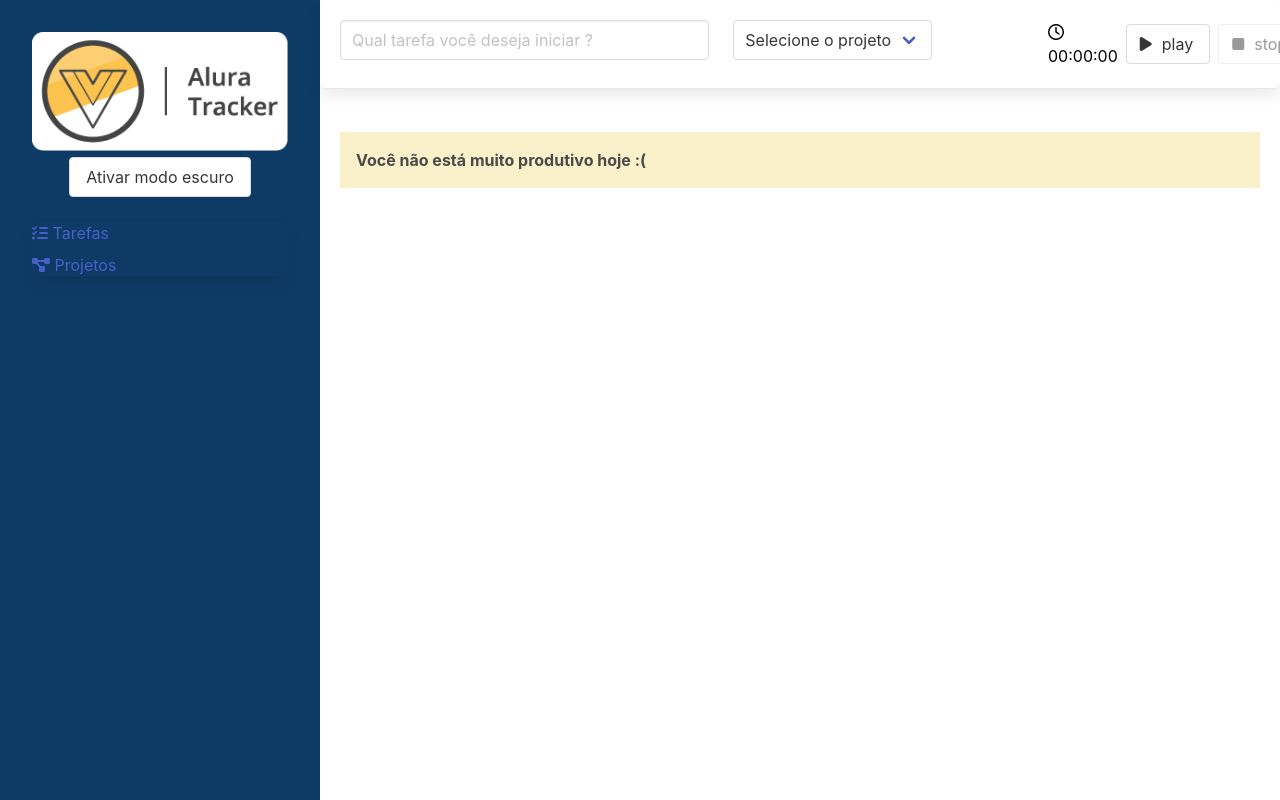
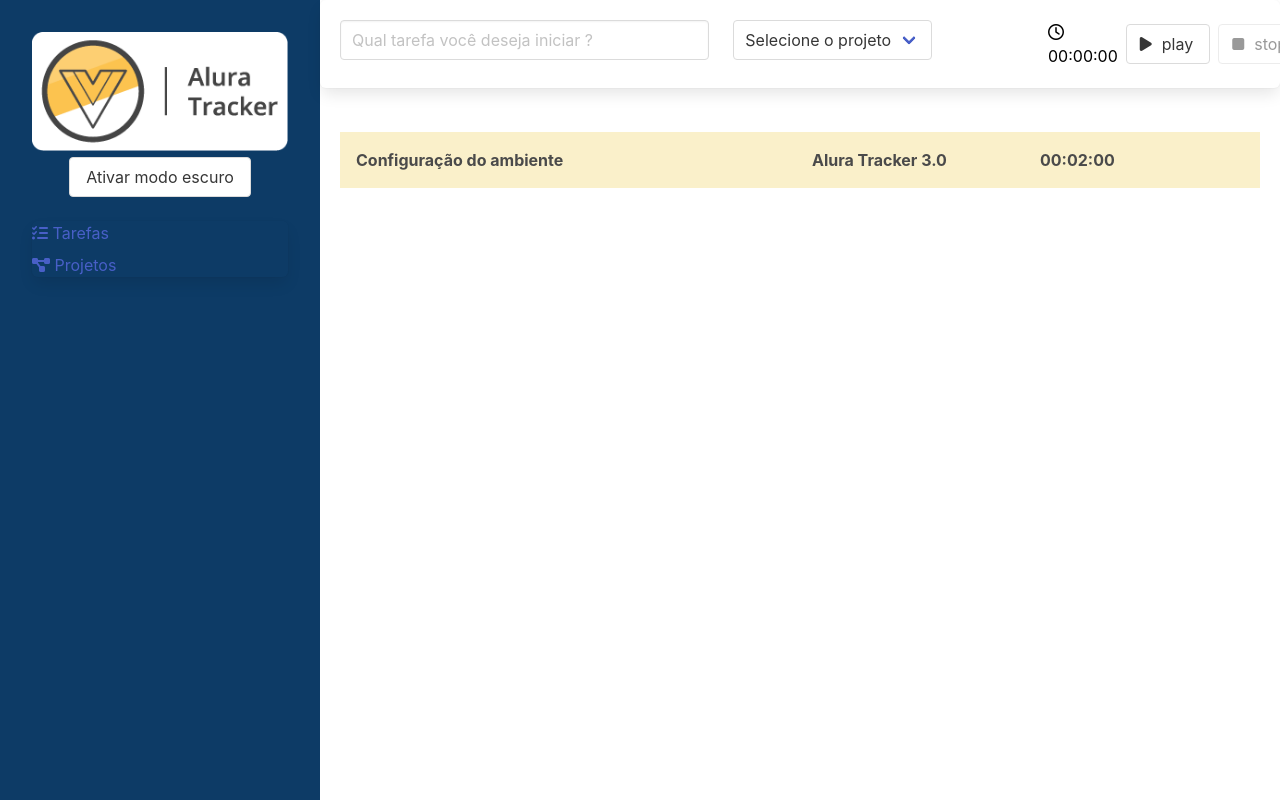
Before and after one commit to NelioGouvea/my-alura-tracker, a Vue app: page / in a window 1280 px wide. Shown: the top 800 px of the page. Built offline with nearby package versions, Linux system fonts and the light colour scheme; data requests are answered from the project's data file.

Commit message:
Finaliza Capítulo 2 (Organizando a store)

```diff
--- a/db.json
+++ b/db.json
@@ -1,8 +1,23 @@
 {
   "projetos": [
     {
-      "nome": "Opa",
+      "nome": "Alura Tracker 3.0",
+      "id": 1
+    },
+    {
+      "nome": "ByteBank",
       "id": 2
+    }
+  ],
+  "tarefas": [
+    {
+      "id": 1,
+      "duracaoEmSegundos": 120,
+      "descricao": "Configuração do ambiente",
+      "projeto": {
+        "nome": "Alura Tracker 3.0",
+        "id": 1
+      }
     }
   ]
 }
--- a/src/components/Formulario.vue
+++ b/src/components/Formulario.vue
@@ -64,7 +64,7 @@
   setup() {
     const store = useStore(key)
     return {
-      projetos: computed(() => store.state.projetos)
+      projetos: computed(() => store.state.projeto.projetos)
     }
   }
 });
--- a/src/components/Tarefa.vue
+++ b/src/components/Tarefa.vue
@@ -1,6 +1,6 @@
 <template>
     <Box>
-        <div class="columns">
+        <div class="columns clicavel" @click="tarefaClicada">
             <div class="column is-6">
                 {{ tarefa.descricao || 'Tarefa sem desrição' }}
             </div>
@@ -23,6 +23,7 @@
 
 export default defineComponent({
     name: 'Tarefa',
+    emits: ['aoTarefaClicada'],
     components: {Box},
 
     componentes: {
@@ -37,6 +38,12 @@
         }
     },
 
+    methods: {
+        tarefaClicada() : void {
+            this.$emit('aoTarefaClicada', this.tarefa)
+        }
+    },
+
     computed: {
         tempoGasto() : string {
             return new Date(this.tarefa.duracaoEmSegundos * 1000)
@@ -48,3 +55,9 @@
 })
 
 </script>
+
+<style scoped>
+.clicavel {
+    cursor: pointer;
+}
+</style>
--- a/src/interfaces/ITarefa.ts
+++ b/src/interfaces/ITarefa.ts
@@ -4,4 +4,5 @@
     duracaoEmSegundos: number,
     descricao: string,
     projeto: IProjeto,
+    id: number,
 }
--- a/src/store/index.ts
+++ b/src/store/index.ts
@@ -1,40 +1,37 @@
-import IProjeto from "@/interfaces/IProjeto";
 import {createStore, Store, useStore as vuexUseStore} from "vuex";
 import {InjectionKey} from "vue";
-import {ADICIONA_PROJETO, ALTERA_PROJETO, DEFINIR_PROJETOS, EXCLUIR_PROJETO, NOTIFICAR} from "./tipo-mutacoes";
-import {INotificacao, TipoNotificacao} from "@/interfaces/INotificacao";
-import {ALTERAR_PROJETO, CADASTRAR_PROJETO, OBTER_PROJETOS, REMOVER_PROJETO} from "@/store/tipo-acoes";
+import {
+    ADICIONA_TAREFA,
+    ALTERA_TAREFA,
+    DEFINIR_TAREFAS,
+    NOTIFICAR
+} from "./tipo-mutacoes";
+import { INotificacao } from "@/interfaces/INotificacao";
+import {
+    ALTERAR_TAREFA,
+    CADASTRAR_TAREFA,
+    OBTER_TAREFAS,
+} from "@/store/tipo-acoes";
 import http from "@/http"
+import ITarefa from "@/interfaces/ITarefa";
+import {EstadoProjeto, projeto} from "@/store/modulos/projeto";
 
-interface Estado {
-    projetos: IProjeto[],
+export interface Estado {
+    tarefas: ITarefa[],
     notificacoes: INotificacao[],
+    projeto: EstadoProjeto
 }
 
 export const key: InjectionKey<Store<Estado>> = Symbol()
 export const store = createStore<Estado>({
     state: {
-        projetos: [],
-        notificacoes: []
+        tarefas: [],
+        notificacoes: [],
+        projeto: {
+            projetos: [],
+        }
     },
     mutations: {
-        [ADICIONA_PROJETO](state, nomeDoProjeto: string) {
-            const projeto = {
-                id: new Date().toISOString(),
-                nome: nomeDoProjeto
-            } as IProjeto
-            state.projetos.push(projeto)
-        },
-        [ALTERA_PROJETO](state, projeto: IProjeto) {
-            const index = state.projetos.findIndex(proj => proj.id == projeto.id)
-            state.projetos[index] = projeto
-        },
-        [EXCLUIR_PROJETO](state, id: string) {
-            state.projetos = state.projetos.filter(proj => proj.id != id)
-        },
-        [DEFINIR_PROJETOS](state, projetos: IProjeto[]) {
-            state.projetos = projetos
-        },
         [NOTIFICAR](state, novaNotificacao: INotificacao) {
             novaNotificacao.id = new Date().getTime()
             state.notificacoes.push(novaNotificacao)
@@ -43,25 +40,35 @@
                 state.notificacoes = state.notificacoes.filter(notificacao => notificacao.id != novaNotificacao.id)
             }, 3000)
         },
+        [DEFINIR_TAREFAS](state, tarefas: ITarefa[]) {
+            state.tarefas = tarefas
+        },
+        [ADICIONA_TAREFA](state, tarefa: ITarefa) {
+            state.tarefas.push(tarefa)
+        },
+        [ALTERA_TAREFA](state, tarefa: ITarefa) {
+            const index = state.tarefas.findIndex(t => t.id == tarefa.id)
+            state.tarefas[index] = tarefa
+        },
     },
     actions: {
-        [OBTER_PROJETOS] ({ commit }){
-            http.get('projetos')
-                .then(response => commit(DEFINIR_PROJETOS, response.data))
+
+        [OBTER_TAREFAS]({commit}) {
+            http.get('tarefas')
+                .then(response => commit(DEFINIR_TAREFAS, response.data))
         },
-        [CADASTRAR_PROJETO] (contexto, nomeDoProjeto: string){
-            return http.post('/projetos', {
-                nome: nomeDoProjeto
-            })
+        [CADASTRAR_TAREFA]({commit}, tarefa: ITarefa) {
+            return http.post('/tarefas', tarefa)
+                .then(response => commit(ADICIONA_TAREFA, response.data))
         },
-        [ALTERAR_PROJETO] (contexto, projeto: IProjeto){
-            return http.put(`/projetos/${projeto.id}`, projeto)
-        },
-        [REMOVER_PROJETO] ({ commit }, id: string){
-            return http.delete(`/projetos/${id}`)
-                .then(() => commit(EXCLUIR_PROJETO, id))
+        [ALTERAR_TAREFA]({commit}, tarefa: ITarefa) {
+            return http.put(`/tarefas/${tarefa.id}`, tarefa)
+                .then(() => commit('ALTERA_TAREFA', tarefa))
         },
     },
+    modules: {
+        projeto
+    }
 })
 
 export function useStore(): Store<Estado> {
--- /dev/null
+++ b/src/store/modulos/projeto/index.ts
@@ -0,0 +1,51 @@
+import IProjeto from "@/interfaces/IProjeto";
+import { Estado } from "@/store";
+import {ADICIONA_PROJETO, ALTERA_PROJETO, DEFINIR_PROJETOS, EXCLUIR_PROJETO} from "@/store/tipo-mutacoes";
+import {ALTERAR_PROJETO, CADASTRAR_PROJETO, OBTER_PROJETOS, REMOVER_PROJETO} from "@/store/tipo-acoes";
+import http from "@/http";
+import { Module } from "vuex";
+
+export interface EstadoProjeto {
+    projetos: IProjeto[]
+}
+
+export const projeto: Module<EstadoProjeto, Estado> = {
+    mutations: {
+        [ADICIONA_PROJETO](state, nomeDoProjeto: string) {
+            const projeto = {
+                id: new Date().toISOString(),
+                nome: nomeDoProjeto
+            } as IProjeto
+            state.projetos.push(projeto)
+        },
+        [ALTERA_PROJETO](state, projeto: IProjeto) {
+            const index = state.projetos.findIndex(proj => proj.id == projeto.id)
+            state.projetos[index] = projeto
+        },
+        [EXCLUIR_PROJETO](state, id: string) {
+            state.projetos = state.projetos.filter(proj => proj.id != id)
+        },
+        [DEFINIR_PROJETOS](state, projetos: IProjeto[]) {
+            state.projetos = projetos
+        },
+    },
+
+    actions: {
+        [OBTER_PROJETOS]({commit}) {
+            http.get('projetos')
+                .then(response => commit(DEFINIR_PROJETOS, response.data))
+        },
+        [CADASTRAR_PROJETO](contexto, nomeDoProjeto: string) {
+            return http.post('/projetos', {
+                nome: nomeDoProjeto
+            })
+        },
+        [ALTERAR_PROJETO](contexto, projeto: IProjeto) {
+            return http.put(`/projetos/${projeto.id}`, projeto)
+        },
+        [REMOVER_PROJETO]({commit}, id: string) {
+            return http.delete(`/projetos/${id}`)
+                .then(() => commit(EXCLUIR_PROJETO, id))
+        },
+    },
+}
--- a/src/store/tipo-acoes.ts
+++ b/src/store/tipo-acoes.ts
@@ -2,3 +2,10 @@
 export const CADASTRAR_PROJETO = "CADASTRAR_PROJETO"
 export const ALTERAR_PROJETO = "ALTERAR_PROJETO"
 export const REMOVER_PROJETO = "REMOVER_PROJETO"
+
+
+export const OBTER_TAREFAS = "OBTER_TAREFAS"
+
+export const CADASTRAR_TAREFA = "CADASTRAR_TAREFA"
+
+export const ALTERAR_TAREFA = "ALTERAR_TAREFA"
--- a/src/store/tipo-mutacoes.ts
+++ b/src/store/tipo-mutacoes.ts
@@ -4,3 +4,9 @@
 export const DEFINIR_PROJETOS='DEFINIR_PROJETOS'
 
 export const NOTIFICAR = 'NOTIFICAR'
+
+export const DEFINIR_TAREFAS='DEFINIR_TAREFAS'
+
+export const ADICIONA_TAREFA = 'ADICIONA_TAREFA'
+
+export const ALTERA_TAREFA = 'ALTERA_TAREFA'
--- a/src/views/Projetos/Formulario.vue
+++ b/src/views/Projetos/Formulario.vue
@@ -1,20 +1,8 @@
 <template>
     <section class="projetos">
         <form @submit.prevent="salvar">
-            <div class="field">
-                <label for="nomeDoProjeto" class="label">Nome do Projeto</label>
-                <input
-                        type="text"
-                        class="input"
-                        v-model="nomeDoProjeto"
-                        id="nomeDoProjeto"
-                />
-            </div>
-            <div class="field">
-                <button class="button" type="submit">
-                    Salvar
-                </button>
-            </div>
+
+
         </form>
     </section>
 </template>
@@ -22,7 +10,6 @@
 <script lang="ts">
 import {defineComponent} from "vue";
 import {useStore} from "@/store";
-import {ALTERA_PROJETO} from "@/store/tipo-mutacoes";
 import {TipoNotificacao} from "@/interfaces/INotificacao";
 import useNotificador from '@/hooks/notificador'
 import {ALTERAR_PROJETO, CADASTRAR_PROJETO} from "@/store/tipo-acoes";
@@ -38,7 +25,7 @@
 
     mounted() {
         if (this.id) {
-            const projeto = this.store.state.projetos.find(proj => proj.id == this.id)
+            const projeto = this.store.state.projeto.projetos.find(proj => proj.id == this.id)
             this.nomeDoProjeto = projeto?.nome || ''
         }
     },
--- a/src/views/Projetos/Lista.vue
+++ b/src/views/Projetos/Lista.vue
@@ -37,7 +37,6 @@
 <script lang="ts">
 import {computed, defineComponent} from "vue";
 import {useStore} from "@/store";
-import {EXCLUIR_PROJETO} from "@/store/tipo-mutacoes";
 import {OBTER_PROJETOS, REMOVER_PROJETO} from "@/store/tipo-acoes";
 
 export default defineComponent({
@@ -53,7 +52,7 @@
         const store = useStore()
         store.dispatch(OBTER_PROJETOS)
         return {
-            projetos: computed(() => store.state.projetos),
+            projetos: computed(() => store.state.projeto.projetos),
             store,
         }
     },
--- a/src/views/Tarefas.vue
+++ b/src/views/Tarefas.vue
@@ -4,15 +4,41 @@
         <Box v-if="emptyList">
             Você não está muito produtivo hoje <span class="has-text-weight-bold">:(</span>
         </Box>
-      <Tarefa  v-for="(tarefa, index) in tarefas" :key="index" :tarefa="tarefa"/>
+        <Tarefa v-for="(tarefa, index) in tarefas" :key="index" :tarefa="tarefa" @aoTarefaClicada="selecionarTarefa"/>
+        <div class="modal" :class="{ 'is-active' : tarefaSelecionada }" v-if="tarefaSelecionada">
+            <div class="modal-background"></div>
+            <div class="modal-card">
+                <header class="modal-card-head">
+                    <p class="modal-card-title">Editando uma tarefa</p>
+                    <button @click="fecharModal" class="delete" aria-label="close"></button>
+                </header>
+                <section class="modal-card-body">
+                    <div class="field">
+                        <label for="descricaoDaTarefa" class="label">Descrição</label>
+                        <input
+                                type="text"
+                                class="input"
+                                v-model="tarefaSelecionada.descricao"
+                                id="descricaoDaTarefa"
+                        />
+                    </div>
+                </section>
+                <footer class="modal-card-foot">
+                    <button @click="alterarTarefa" class="button is-success">Salvar alterações</button>
+                    <button @click="fecharModal" class="button">Cancelar</button>
+                </footer>
+            </div>
+        </div>
     </div>
 </template>
 
 <script lang="ts">
-import { defineComponent } from 'vue';
+import {computed, defineComponent} from 'vue';
 import Formulario from "@/components/Formulario.vue";
 import Tarefa from "@/components/Tarefa.vue";
 import Box from "@/components/Box.vue";
+import {useStore} from "@/store";
+import {CADASTRAR_TAREFA, OBTER_PROJETOS, OBTER_TAREFAS} from "@/store/tipo-acoes";
 import ITarefa from "@/interfaces/ITarefa";
 
 export default defineComponent({
@@ -26,20 +52,41 @@
 
     data() {
       return {
-      tarefas: [] as ITarefa[],
-    };
+          tarefaSelecionada: null as ITarefa | null
+      }
     },
 
     computed: {
-    emptyList() : boolean {
+        emptyList(): boolean {
             return this.tarefas.length === 0;
         }
     },
 
     methods: {
         salvarTarefa(tarefa: ITarefa) {
-      this.tarefas.push(tarefa)
+            this.store.dispatch(CADASTRAR_TAREFA, tarefa)
+        },
+
+        selecionarTarefa(tarefa: ITarefa) {
+            this.tarefaSelecionada = tarefa
+        },
+
+        fecharModal() {
+            this.tarefaSelecionada = null;
+        },
+        alterarTarefa() {
+            this.store.dispatch('ALTERAR_TAREFA', this.tarefaSelecionada).then(() => this.fecharModal())
         },
     },
+
+    setup() {
+        const store = useStore()
+        store.dispatch(OBTER_TAREFAS)
+        store.dispatch(OBTER_PROJETOS)
+        return {
+            tarefas: computed(() => store.state.tarefas),
+            store
+        }
+    }
 });
 </script>
```
Lines whose indentation alone changed are shown as unchanged.
